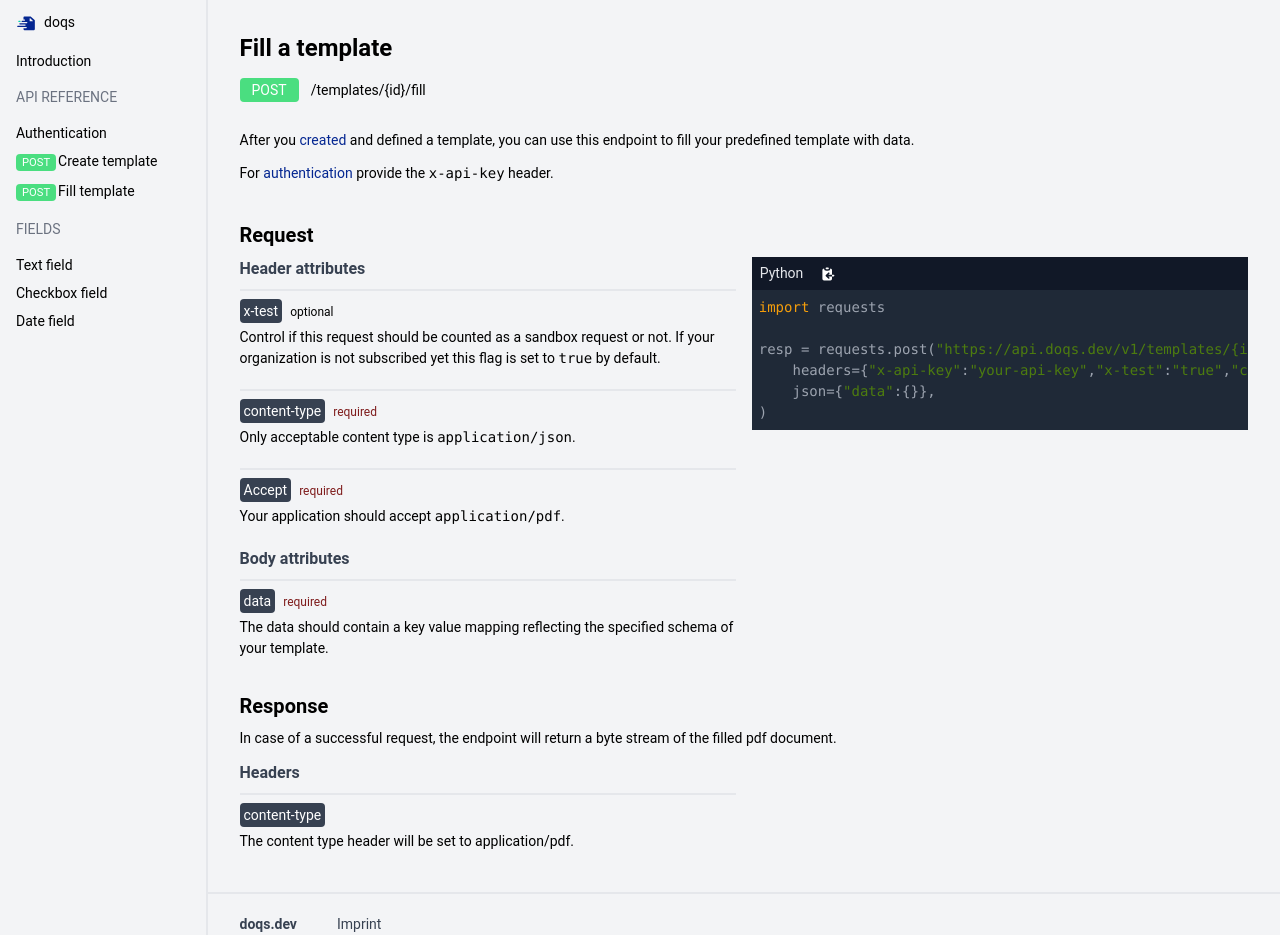
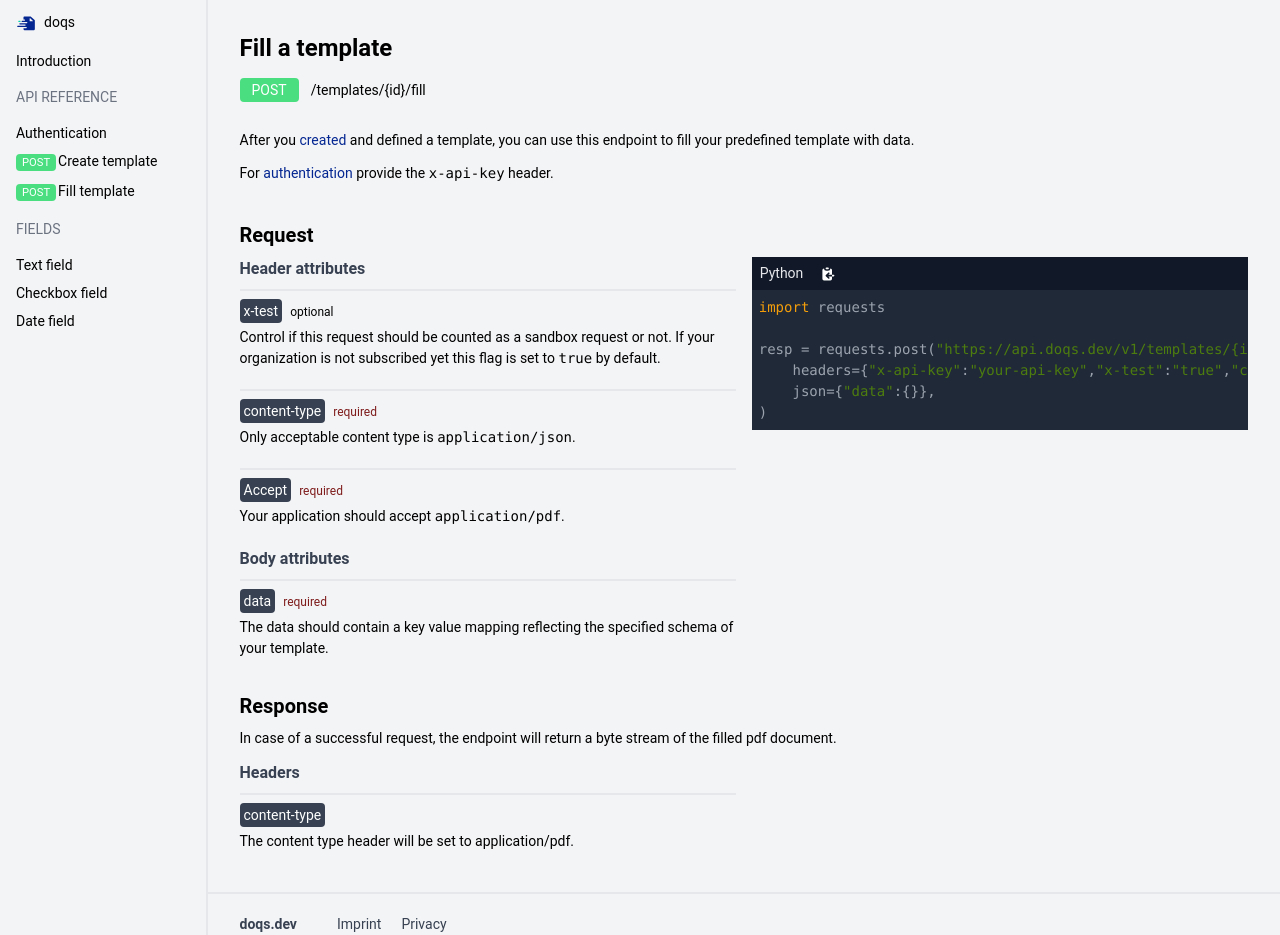
Before and after one commit to doqs-dev/docs, a Next.js app: page /api-reference/fill-template in a window 1280 px wide. Built offline with nearby package versions, Linux system fonts and the light colour scheme.

Commit message:
feat: link privacy

```diff
--- a/components/layout.tsx
+++ b/components/layout.tsx
@@ -51,6 +51,7 @@
               </span>
                 <nav className="grid grid-flow-col auto-cols-max gap-x-5">
                   <a href="https://doqs.dev/imprint" title="Imprint">Imprint</a>
+                  <a href="https://doqs.dev/privacy-policy" title="Imprint">Privacy</a>
                 </nav>
               </div>
 
```
